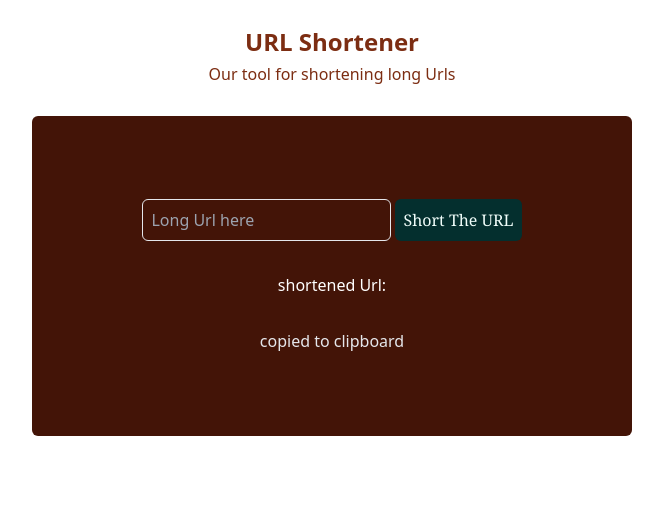
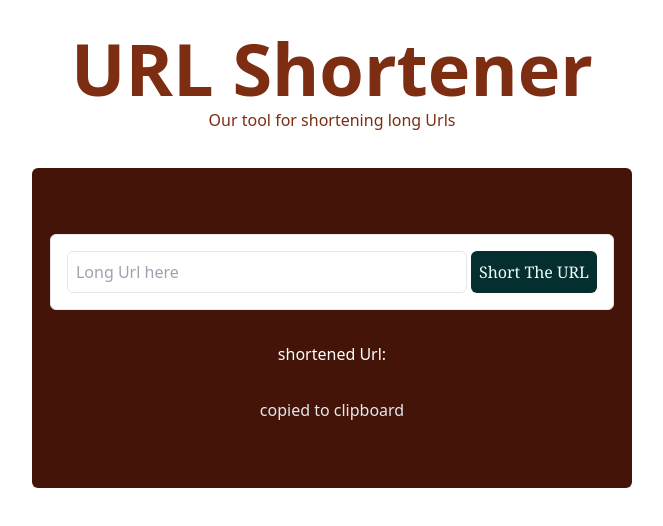
Before and after one commit to cleverAkanimoh/url-shortener, a website: page index.html in a window 1280 px wide. Shown: the whole page, without its empty margins (308-971 px from the left). Drawn offline with nearby package versions, Linux system fonts and the light colour scheme.

Commit message:
modified 4 files

```diff
--- a/app.js
+++ b/app.js
@@ -50,3 +50,13 @@
 // simplecopy(window.location.href);
 
 // }
+
+// get DOM elements
+
+const alert = document.getElementById('alert');
+const longUrlText = document.getElementById('longUrlText').value;
+const shortUrlText = document.getElementById('shortUrlText');
+
+function shortUrl() {
+    console.log('shortUrlText');
+}
--- a/index.html
+++ b/index.html
@@ -13,19 +13,21 @@
 
 <body class="flex flex-col gap-5 items-center min-h-screen w-full">
 
-    <header class="h-20 mt-4 flex flex-col gap-1 items-center justify-center p-2 text-orange-900">
-        <h1 class="text-2xl font-extrabold">URL Shortener</h1>
+    <header class="min-h-20 mt-4 flex flex-col gap-1 items-center justify-center p-2 lg:p-4 text-orange-900">
+        <h1 class="text-4xl sm:text-6xl lg:text-7xl  font-extrabold">URL Shortener</h1>
         <p class="">Our tool for shortening long Urls</p>
     </header>
 
     <div
-        class="flex flex-col items-center justify-center gap-8 p-2 w-[97%] max-w-[600px] h-80 bg-orange-950 text-white rounded-md transition-all duration-200">
+        class="flex flex-col items-center justify-center gap-8 p-1 sm:p-2 w-[97%] max-w-[600px] h-80 bg-orange-950 text-white rounded-md transition-all duration-200">
 
-        <div class="flex gap-1">
-            <input type="url" id="urlinput" placeholder="Long Url here"
-                class="border rounded-md bg-transparent focus:border-teal-950 focus:outline-none p-2 text-base text-gray-400 placeholder:text-gray-400">
+        <div class="flex gap-1 p-1 sm:p-2 lg:p-3 xl:p-4 border rounded-md bg-white">
+            <input type="url" id="longUrlText" placeholder="Long Url here"
+                class="border rounded-md bg-transparent focus:border-teal-950 focus:outline-none p-2 text-base text-gray-400 placeholder:text-gray-400 sm:w-[400px]">
 
-            <button onclick="shortUrl()" class="font-serif bg-teal-950 text-teal-50 p-2 rounded-md hover:bg-opacity-40 transition-all duration-300">Short The URL</button>
+            <button onclick="shortUrl()"
+                class="font-serif bg-teal-950 text-teal-50 p-2 rounded-md hover:bg-teal-700 transition-all duration-300">Short
+                The URL</button>
         </div>
 
         <p class="" id="shortUrlText">shortened Url: </p>
```
Also changed, not shown: dist/output.css.
